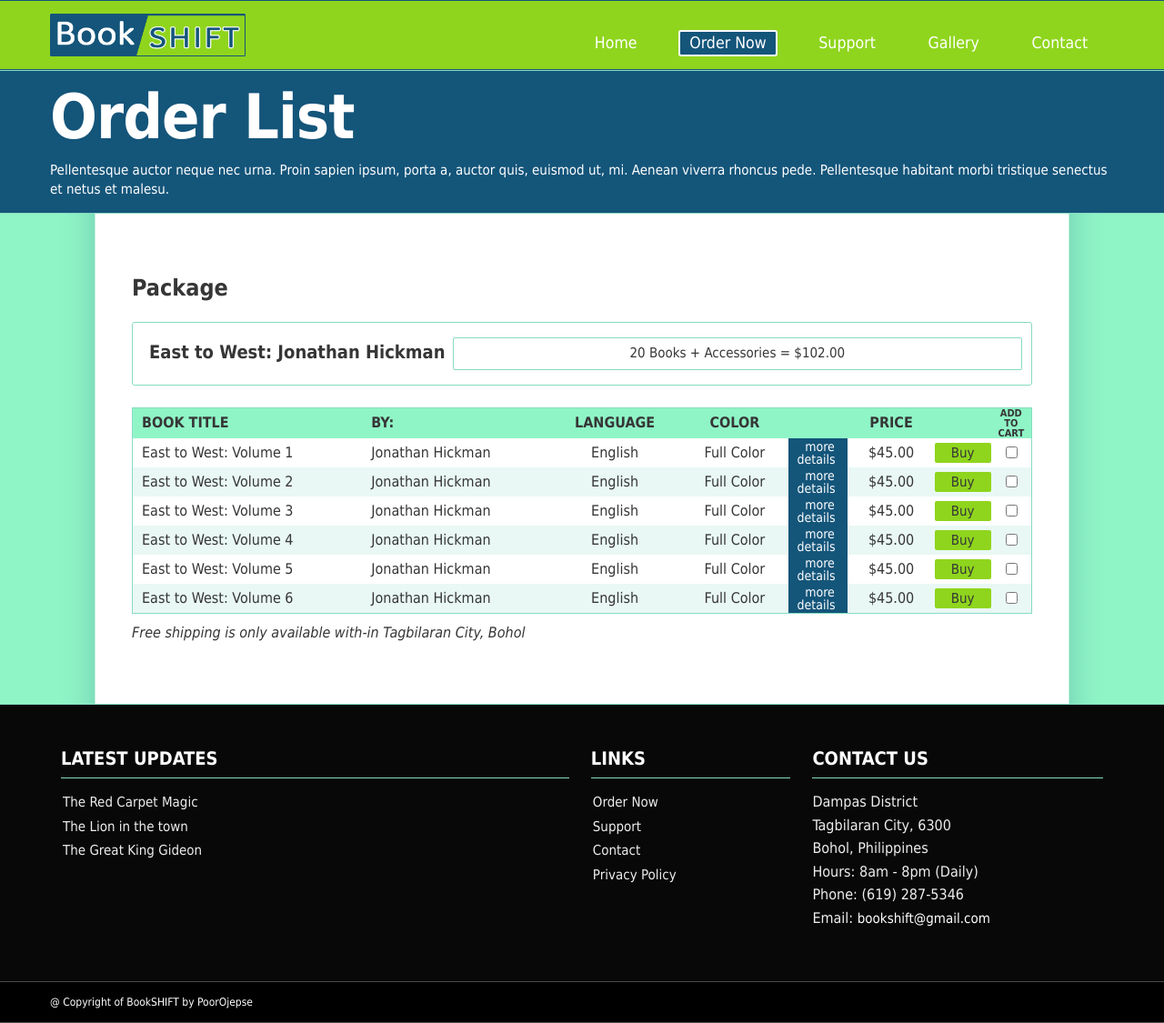
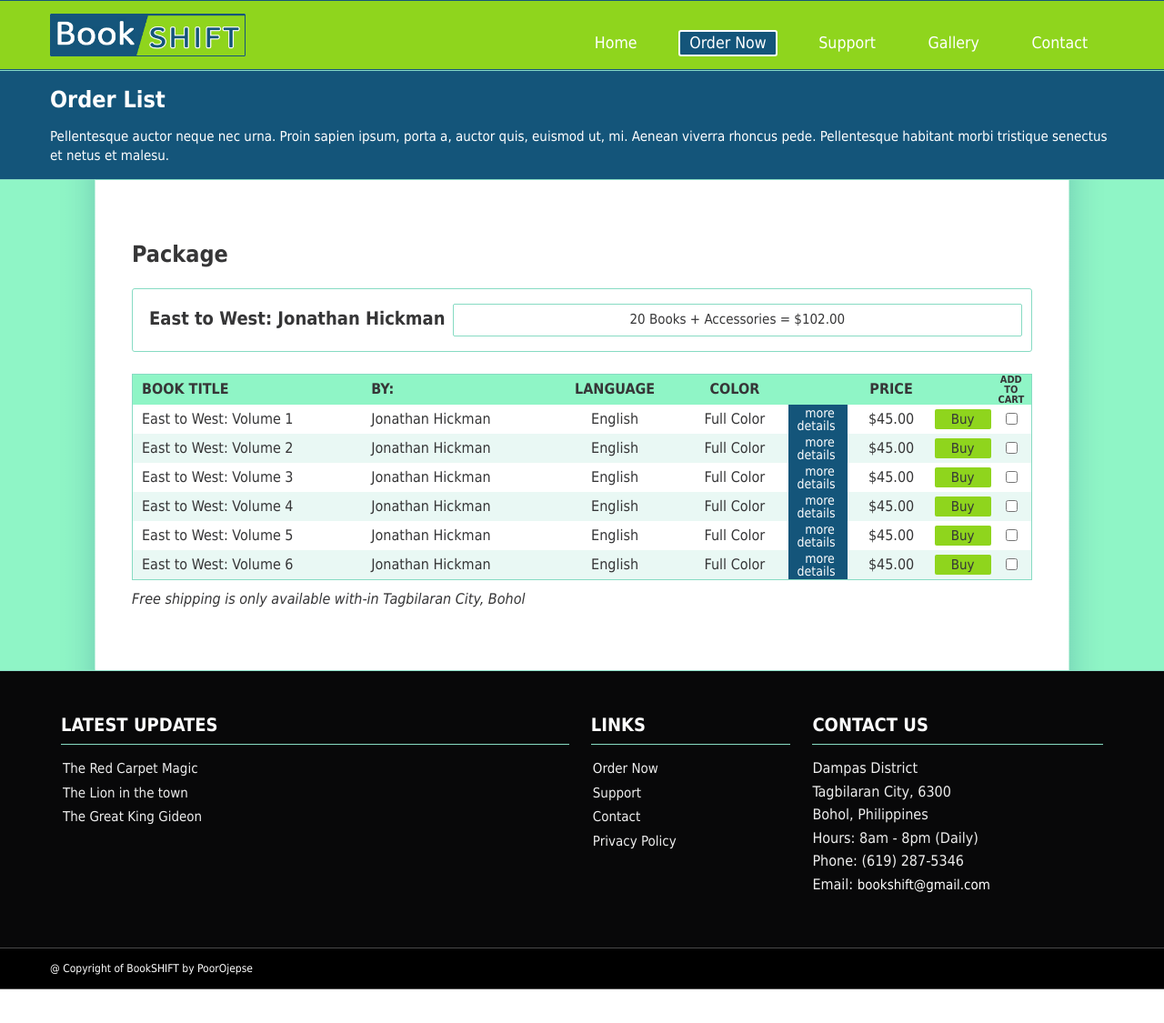
Before and after one commit to poorojepse/bookshift, a Jekyll site: the page built from book/east-to-west/index.html, in a window 1280 px wide and 1125 px high. Shown: the whole window at 91% size. Built offline with Jekyll 4.4.1, drawn with Linux system fonts in a browser that asks for light colours; Markdown is read by kramdown in place of the engine named in the settings.

Commit message:
Update order-list.html

```diff
--- a/_layouts/order-list.html
+++ b/_layouts/order-list.html
@@ -7,7 +7,7 @@ layout: default
       <div class="breadcrumb-content">
          {% for info in site.data.content-info %}
             {% if info.page == "Order List" %}
-               <h1>{{info.page}}</h1>
+               <h3>{{info.page}}</h3>
                {{info.content | markdownify}}
             {% endif %}
          {% endfor %}
```
